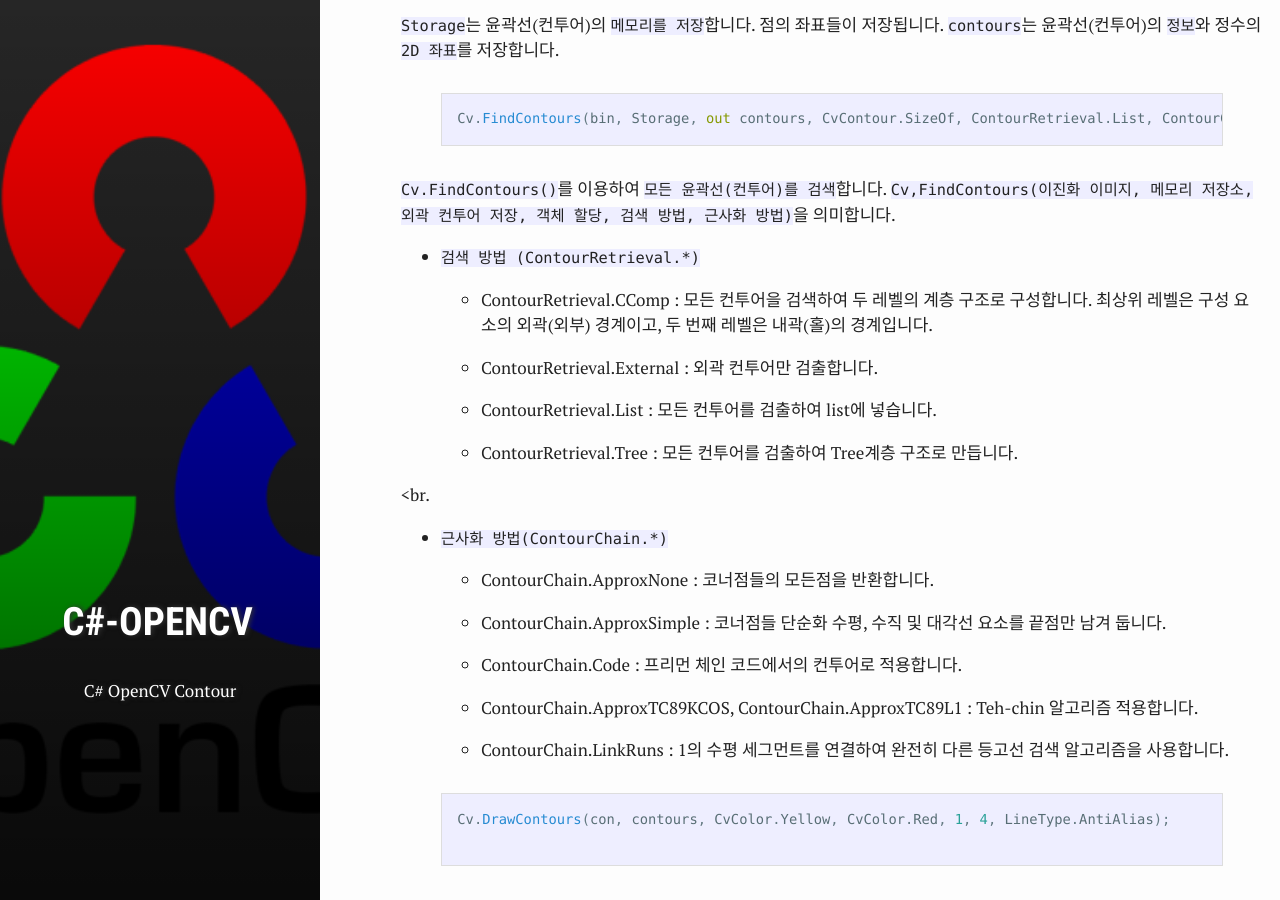
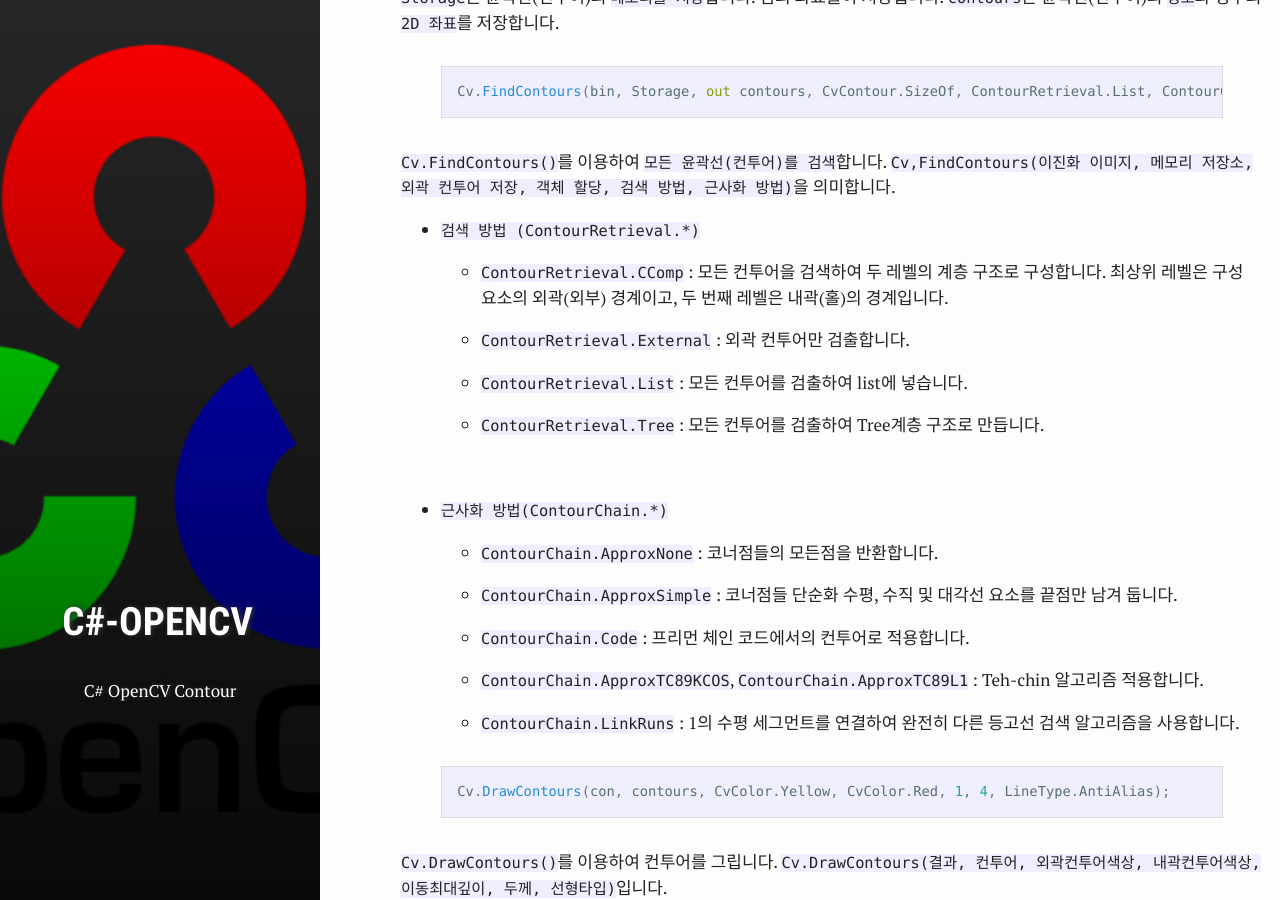
Before and after one commit to test076923/076923.github.io, a Jekyll site: the page built from _posts/2017-11-07-C#-opencv-20.md, in a window 1280 px wide and 900 px high, scrolled down 2719 px. Built offline with Jekyll 4.4.1, drawn with Linux system fonts in a browser that asks for light colours; comment, search, counter and statistics services are not loaded; some of the changed text lies outside the part shown.

Commit message:
Update 2017-11-07-C#-opencv-20.md

```diff
--- a/_posts/2017-11-07-C#-opencv-20.md
+++ b/_posts/2017-11-07-C#-opencv-20.md
@@ -15,7 +15,7 @@ star: true
 ### 윤곽선 (Contour) ###
 ----------
 [![1]({{ site.images }}/C/opencv/ch20/1.png)]({{ site.images }}/C/opencv/ch20/1.png)
-영상이나 이미지의 `윤곽선(컨투어)을 검출`하기 위해 사용합니다. 영상이나 이미지에서 `외곽과 내곽`의 윤곽선(컨투어)을 검출 할 수 있습니다.
+영상이나 이미지의 `윤곽선(컨투어)을 검출`하기 위해 사용합니다. 영상이나 이미지에서 `외곽과 내곽`의 **윤곽선(컨투어)을 검출** 할 수 있습니다.
 
 <br>
 
@@ -29,7 +29,7 @@ star: true
 <br>
 
 ## FindContours ##
-----------
+
 
 ### Class ###
 ----------
@@ -129,27 +129,27 @@ Cv.FindContours(bin, Storage, out contours, CvContour.SizeOf, ContourRetrieval.L
 
 * `검색 방법 (ContourRetrieval.*)`
 
-    * ContourRetrieval.CComp : 모든 컨투어을 검색하여 두 레벨의 계층 구조로 구성합니다. 최상위 레벨은 구성 요소의 외곽(외부) 경계이고, 두 번째 레벨은 내곽(홀)의 경계입니다.
+    * `ContourRetrieval.CComp` : 모든 컨투어을 검색하여 두 레벨의 계층 구조로 구성합니다. 최상위 레벨은 구성 요소의 외곽(외부) 경계이고, 두 번째 레벨은 내곽(홀)의 경계입니다.
 
-    * ContourRetrieval.External : 외곽 컨투어만 검출합니다.
+    * `ContourRetrieval.External` : 외곽 컨투어만 검출합니다.
 
-    * ContourRetrieval.List : 모든 컨투어를 검출하여 list에 넣습니다.
+    * `ContourRetrieval.List` : 모든 컨투어를 검출하여 list에 넣습니다.
 
-    * ContourRetrieval.Tree : 모든 컨투어를 검출하여 Tree계층 구조로 만듭니다.
+    * `ContourRetrieval.Tree` : 모든 컨투어를 검출하여 Tree계층 구조로 만듭니다.
 
-<br.
+<br>
 
 * `근사화 방법(ContourChain.*)`
 
-    * ContourChain.ApproxNone : 코너점들의 모든점을 반환합니다.
+    * `ContourChain.ApproxNone` : 코너점들의 모든점을 반환합니다.
 
-    * ContourChain.ApproxSimple : 코너점들 단순화 수평, 수직 및 대각선 요소를 끝점만 남겨 둡니다.
+    * `ContourChain.ApproxSimple` : 코너점들 단순화 수평, 수직 및 대각선 요소를 끝점만 남겨 둡니다.
 
-    * ContourChain.Code : 프리먼 체인 코드에서의 컨투어로 적용합니다.
+    * `ContourChain.Code` : 프리먼 체인 코드에서의 컨투어로 적용합니다.
 
-    * ContourChain.ApproxTC89KCOS, ContourChain.ApproxTC89L1 : Teh-chin 알고리즘 적용합니다.
+    * `ContourChain.ApproxTC89KCOS`, `ContourChain.ApproxTC89L1` : Teh-chin 알고리즘 적용합니다.
 
-    * ContourChain.LinkRuns : 1의 수평 세그먼트를 연결하여 완전히 다른 등고선 검색 알고리즘을 사용합니다.
+    * `ContourChain.LinkRuns` : 1의 수평 세그먼트를 연결하여 완전히 다른 등고선 검색 알고리즘을 사용합니다.
 
 
 
@@ -159,9 +159,7 @@ Cv.DrawContours(con, contours, CvColor.Yellow, CvColor.Red, 1, 4, LineType.AntiA
 
 {% endhighlight %}
 
-
 `Cv.DrawContours()`를 이용하여 컨투어를 그립니다. `Cv.DrawContours(결과, 컨투어, 외곽컨투어색상, 내곽컨투어색상, 이동최대깊이, 두께, 선형타입)`입니다.
-
 
 {% highlight C# %}
 
@@ -173,7 +171,7 @@ Cv.ReleaseMemStorage(Storage);
 `Cv.ClearSeq()`와 `Cv.ReleaseMemStorage()`를 이용하여 초기화 및 메모리를 해제합니다.
 
 ## CvContourScanner ##
-----------
+
 
 ### Class ###
 ----------
@@ -265,17 +263,17 @@ CvContourScanner scanner = Cv.StartFindContours(bin, Storage, CvContour.SizeOf,
 
 {% highlight C# %}
 
-            while(true)
-            {
-                contours = Cv.FindNextContour(scanner);
+while(true)
+{
+    contours = Cv.FindNextContour(scanner);
 
-                if (contours == null) break;
-                else
-                {
-                    Cv.DrawContours(con, contours, CvColor.Yellow, CvColor.Red, 1, 4, LineType.AntiAlias);
-                }
-            }
-            Cv.EndFindContours(scanner);
+    if (contours == null) break;
+    else
+    {
+        Cv.DrawContours(con, contours, CvColor.Yellow, CvColor.Red, 1, 4, LineType.AntiAlias);
+    }
+}
+Cv.EndFindContours(scanner);
 
 {% endhighlight %}
 
```
